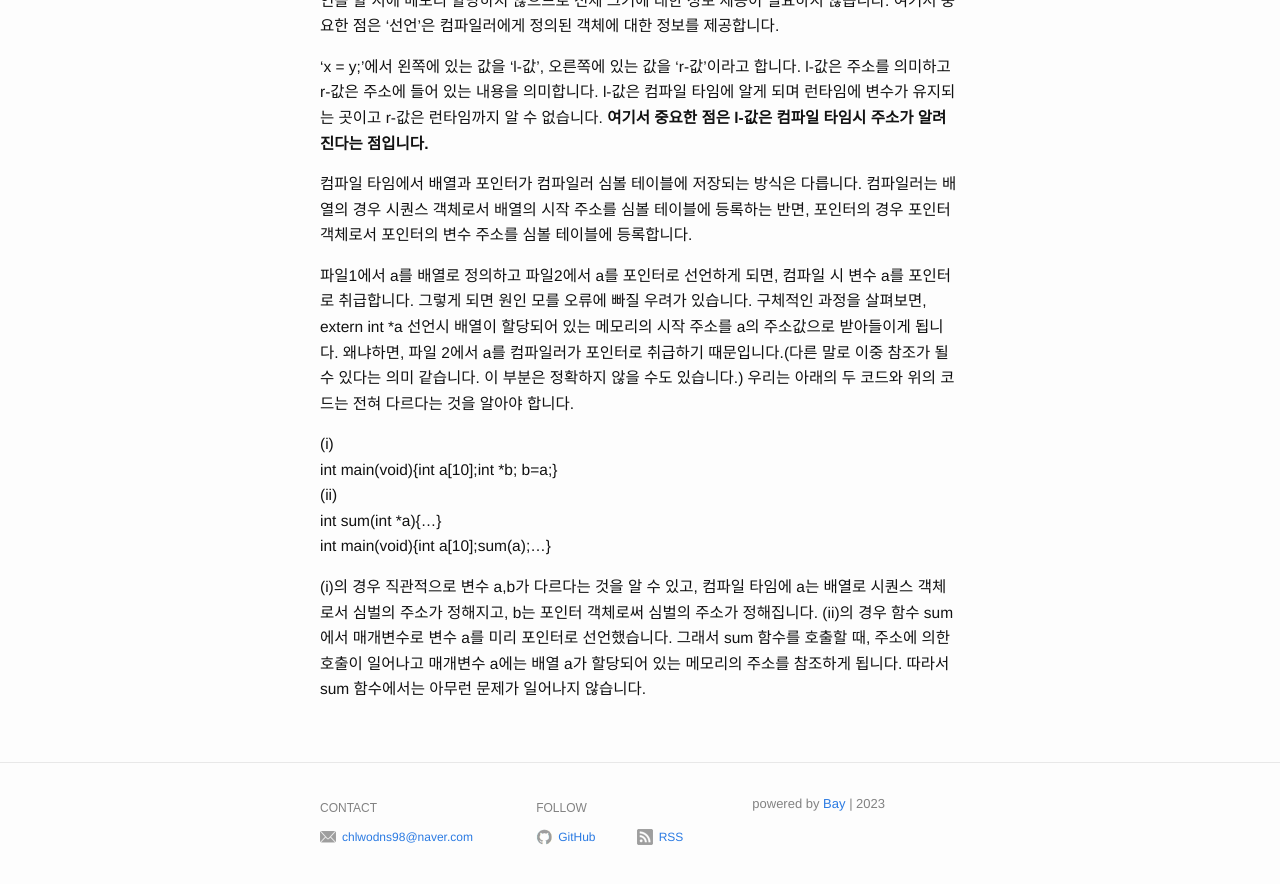
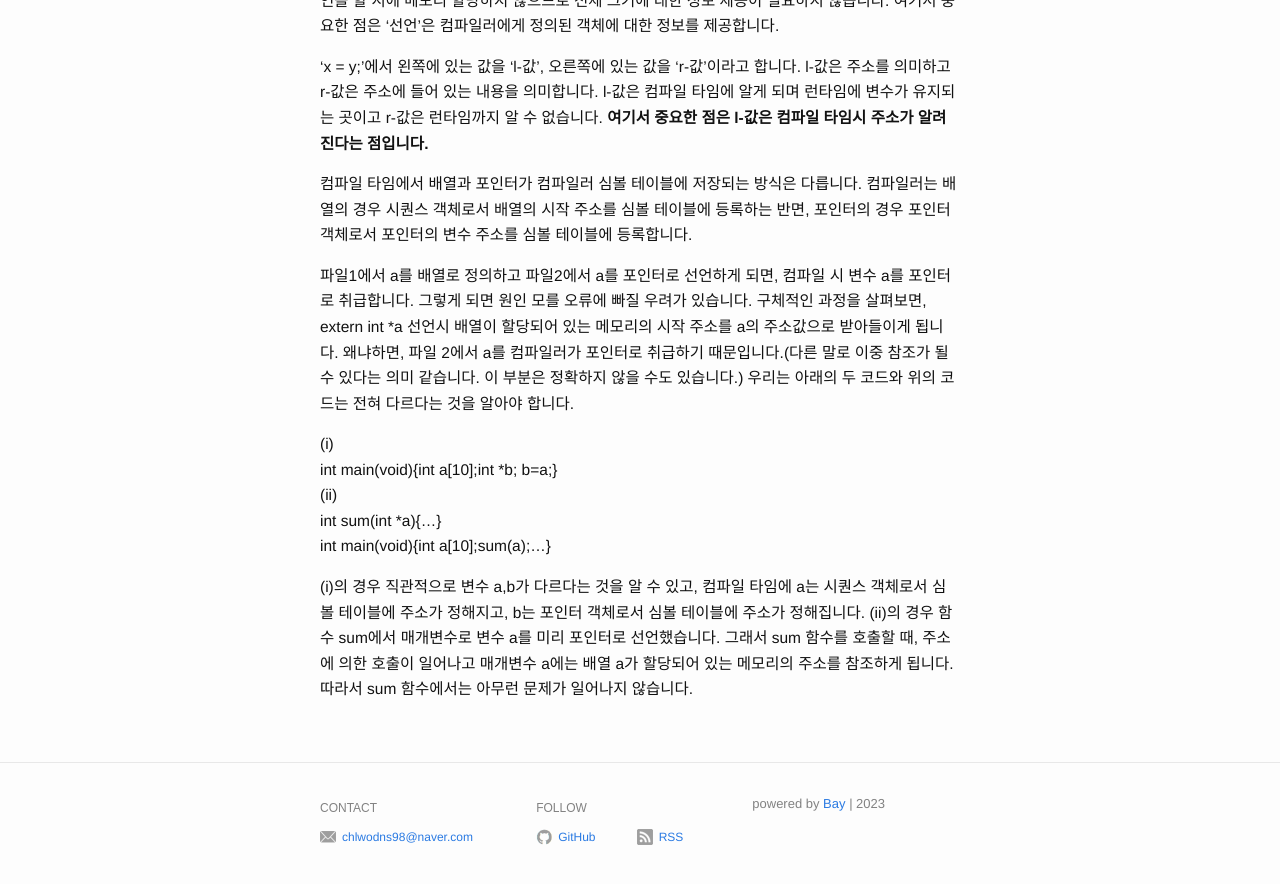
Before and after one commit to Jaeun-Choi98/jaeun-choi98.github.io, a Jekyll site: the page built from _posts/2023-09-03-programming_language_c.md, in a window 1280 px wide and 900 px high, scrolled down 1839 px. Shown: the top 884 px of the window. Built offline with Jekyll 4.4.1, drawn with Linux system fonts in a browser that asks for light colours.

Commit message:
docs(_posts/programming_lang_c): Revise typing

```diff
--- a/_posts/2023-09-03-programming_language_c.md
+++ b/_posts/2023-09-03-programming_language_c.md
@@ -58,4 +58,4 @@ int main(void){int a[10];int *b; b=a;}
 int sum(int *a){...} <br>
 int main(void){int a[10];sum(a);...} <br>
 
-(i)의 경우 직관적으로 변수 a,b가 다르다는 것을 알 수 있고, 컴파일 타임에 a는 배열로 시퀀스 객체로서 심벌의 주소가 정해지고, b는 포인터 객체로써 심벌의 주소가 정해집니다. (ii)의 경우 함수 sum에서 매개변수로 변수 a를 미리 포인터로 선언했습니다. 그래서 sum 함수를 호출할 때, 주소에 의한 호출이 일어나고 매개변수 a에는 배열 a가 할당되어 있는 메모리의 주소를 참조하게 됩니다. 따라서 sum 함수에서는 아무런 문제가 일어나지 않습니다.
+(i)의 경우 직관적으로 변수 a,b가 다르다는 것을 알 수 있고, 컴파일 타임에 a는 시퀀스 객체로서 심볼 테이블에 주소가 정해지고, b는 포인터 객체로서 심볼 테이블에 주소가 정해집니다. (ii)의 경우 함수 sum에서 매개변수로 변수 a를 미리 포인터로 선언했습니다. 그래서 sum 함수를 호출할 때, 주소에 의한 호출이 일어나고 매개변수 a에는 배열 a가 할당되어 있는 메모리의 주소를 참조하게 됩니다. 따라서 sum 함수에서는 아무런 문제가 일어나지 않습니다.
```
